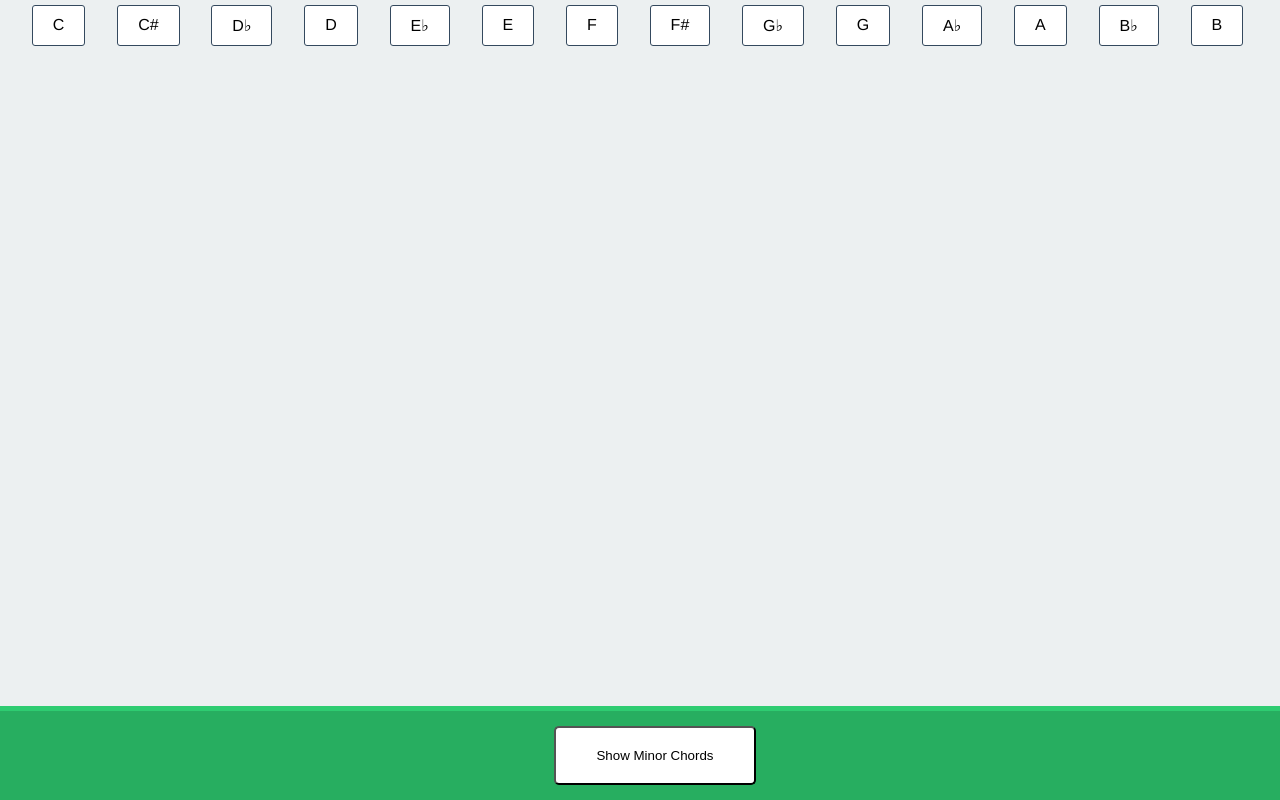
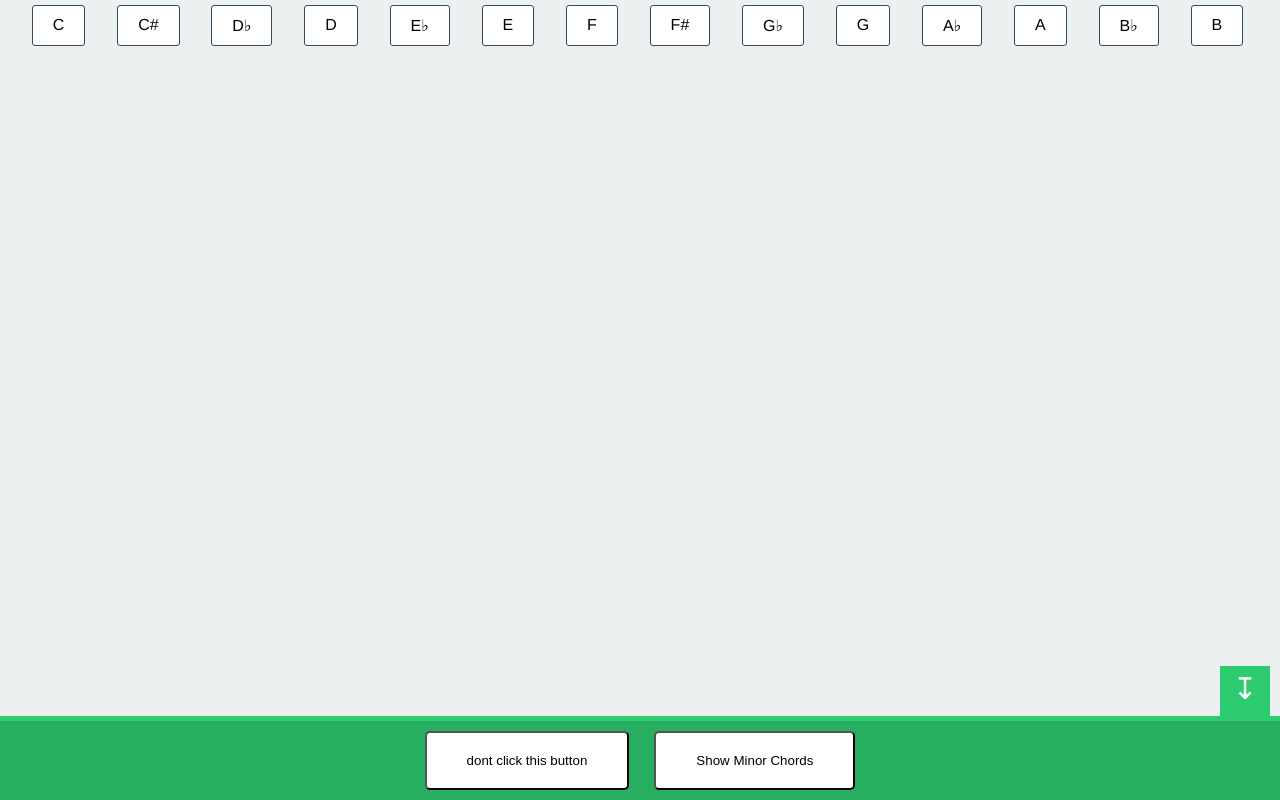
Before and after one commit to zedaenious/chord-keys, a React app: page / in a window 1280 px wide. Built offline with nearby package versions, Linux system fonts and the light colour scheme.

Commit message:
v1.1.8: toggle lower bar; separate LowerBar into container component

```diff
--- a/data/notes.js
+++ b/data/notes.js
@@ -1,4 +1,4 @@
-export const majorNotes = {
+const majorNotes = {
 	'C': ['C', 'Dm', 'Em', 'F', 'G', 'Am', 'Bm\u266d5'],
 	'C#': ['C#', 'D#m', 'E#m', 'F#', 'G#', 'A#m', 'B#m\u266d5'],
 	'D\u266d': ['D\u266d', 'E\u266dm', 'Fm', 'G\u266d', 'A\u266d', 'B\u266dm', 'Cm\u266d5'],
@@ -14,7 +14,7 @@ export const majorNotes = {
 	'B\u266d': ['B\u266d', 'Cm', 'Dm', 'E\u266d', 'F', 'Gm', 'Am\u266d5'],
 	'B': ['B', 'C#', 'D#', 'E', 'F#', 'G#m', 'A#m\u266d5']
 };
-export const minorNotes = {
+const minorNotes = {
 	'Am': ['Am', 'Bm\u266d5', 'C', 'Dm', 'Em', 'F', 'G'],
 	'A#m': ['A#m', 'B#m\u266d5', 'C#', 'D#m', 'E#m', 'F#', 'G#'],
 	'B\u266dm': ['B\u266dm', 'Cm\u266d5', 'D\u266d', 'E\u266dm', 'Fm', 'G\u266d', 'A\u266d'],
@@ -30,4 +30,5 @@ export const minorNotes = {
 	'Gm': ['Gm', 'Am\u266d5', 'B\u266d', 'Cm', 'Dm', 'E\u266d', 'F'],
 	'G#m': ['G#m', 'A#m\u266d5', 'B', 'C#', 'D#', 'E', 'F#']
 };
-export const masterNotes = {...majorNotes, ...minorNotes}
+
+export const masterNotes = {...majorNotes, ...minorNotes};
--- a/src/components/App.js
+++ b/src/components/App.js
@@ -1,36 +1,38 @@
 import Chart from './Chart';
 import React, {useState, useEffect} from 'react';
 import ChordPicker from './ChordPicker';
-import ClickableButton from './ClickableButton';
-import {majorChords, minorChords} from '../../data/chords';
-import {majorNotes, minorNotes, masterNotes} from '../../data/notes';
+import LowerBar from './LowerBar';
+import { majorChords, minorChords } from '../../data/chords';
+import { masterNotes } from '../../data/notes';
 
 export default function App() {
-	const [notes, setNotes] = useState([]);
 	const [isMajor, setIsMajor] = useState(true);
-	const [chords, setChords] = useState(majorChords);
-
 	const toggleIsMajor = () => {
 		setIsMajor((prev) => !prev);
-	}
+	};
+  useEffect(() => {
+    removeSelectedAll();
+    setChords(isMajor ? majorChords : minorChords);
+    setNotes([]);
+  }, [isMajor])
 
-	const handleButtonClick = () => {
+	const [chords, setChords] = useState(majorChords);
+	const handleToggleMajorClick = () => {
 		toggleIsMajor();
-		setChords(isMajor ? majorChords : minorChords);
-	}
+	};
 
+	const [notes, setNotes] = useState([]);
 	const handleChordClick = ({target}) => {
-		removeSelected();
 		setNotes(masterNotes[target.textContent]);
+    removeSelectedAll();
 		target.classList.add('selected');
-	}
-
-	const removeSelected = () => {
-		const chords = document.querySelectorAll('.chord');
-		chords.forEach((chord) => {
-			chord.classList.remove('selected');
-		});
 	};
+	const removeSelectedAll = () => {
+    const chords = document.querySelectorAll('.chord');
+    chords.forEach((chord) => {
+      chord.classList.remove('selected');
+    });
+  };
 
 	return (
 		<section>
@@ -41,12 +43,9 @@ export default function App() {
 				onChordClick={handleChordClick} />
 			<Chart
 				notes={notes} />
-			<section id="lower-bar">
-				<ClickableButton
-					isMajor={isMajor}
-					buttonText='Togger Major/Minor Chords'
-					onClickHandler={handleButtonClick} />
-			</section>
+      <LowerBar
+        isMajor={isMajor}
+        onToggleMajorClick={handleToggleMajorClick}/>
 		</section>
 	)
 }
--- a/src/components/ClickableButton.js
+++ b/src/components/ClickableButton.js
@@ -3,7 +3,7 @@ import React from 'react';
 export default function ClickableButton(props) {
 	return (
 		<button
-			onClick={props.onClickHandler}>Show {props.isMajor ? 'Minor':'Major'} Chords
+			onClick={props.onClickHandler}>{props.text}
 		</button>
 	);
 };
--- /dev/null
+++ b/src/components/CollapseToggle.js
@@ -0,0 +1,14 @@
+import React from 'react';
+
+const upArrow = '\u21A5';
+const downArrow = '\u21A7';
+
+export default function CollapseToggle(props) {
+	return (
+		<div
+      id="lower-bar-toggle"
+      onClick={props.onCollapseToggleClick} >
+      { props.collapsed ? upArrow : downArrow }
+    </div>
+	);
+};
--- /dev/null
+++ b/src/components/LowerBar.js
@@ -0,0 +1,27 @@
+import React, {useState} from 'react';
+import CollapseToggle from './CollapseToggle';
+import ClickableButton from './ClickableButton';
+
+export default function LowerBar(props) {
+  const [isCollapsed, setIsCollapsed] = useState(false);
+  const handleCollapseToggleClick = () => {
+    setIsCollapsed((prev) => !prev);
+  };
+
+  return (
+    <section id="lower-bar" className={`${isCollapsed ? 'collapsed': ''}`}>
+      <CollapseToggle
+        collapsed={isCollapsed}
+        onCollapseToggleClick={handleCollapseToggleClick} />
+
+      <section id="lower-bar-controls">
+        <ClickableButton
+          text='dont click this button'
+          onClickHandler={() => { alert('damnit i told you not to push this button!!')}} />
+        <ClickableButton
+          text={`Show ${props.isMajor ? 'Minor':'Major'} Chords`}
+          onClickHandler={props.onToggleMajorClick} />
+      </section>
+    </section>
+  );
+};
--- a/src/less/site.less
+++ b/src/less/site.less
@@ -24,13 +24,45 @@ body {
 	border-top: 5px solid @emerald;
 	width: 100%;
 	text-align: center;
-	padding: 15px;
+
+  &.collapsed {
+    bottom: -70px;
+  }
+
+	#lower-bar-toggle {
+		position: absolute;
+		top: -55px;
+		right: 10px;
+		padding: 5px 0 0;
+		font-size: 30px;
+		color: @white;
+		background: @emerald;
+    width: 50px;
+    height: 50px;
+
+		&:hover {
+			cursor: pointer;
+		}
+	}
+
+  #lower-bar-controls {
+    padding:10px 0;
+  }
 
 	button {
 		margin: 0 auto;
+    margin-right: 25px;
 		padding: 20px 40px;
 		border-radius: 5px;
 		background-color: @white;
 		color: @black;
+
+    &:last-child {
+      margin-right: auto;
+    }
+
+    &:hover {
+      cursor: pointer;
+    }
 	}
 }
```
